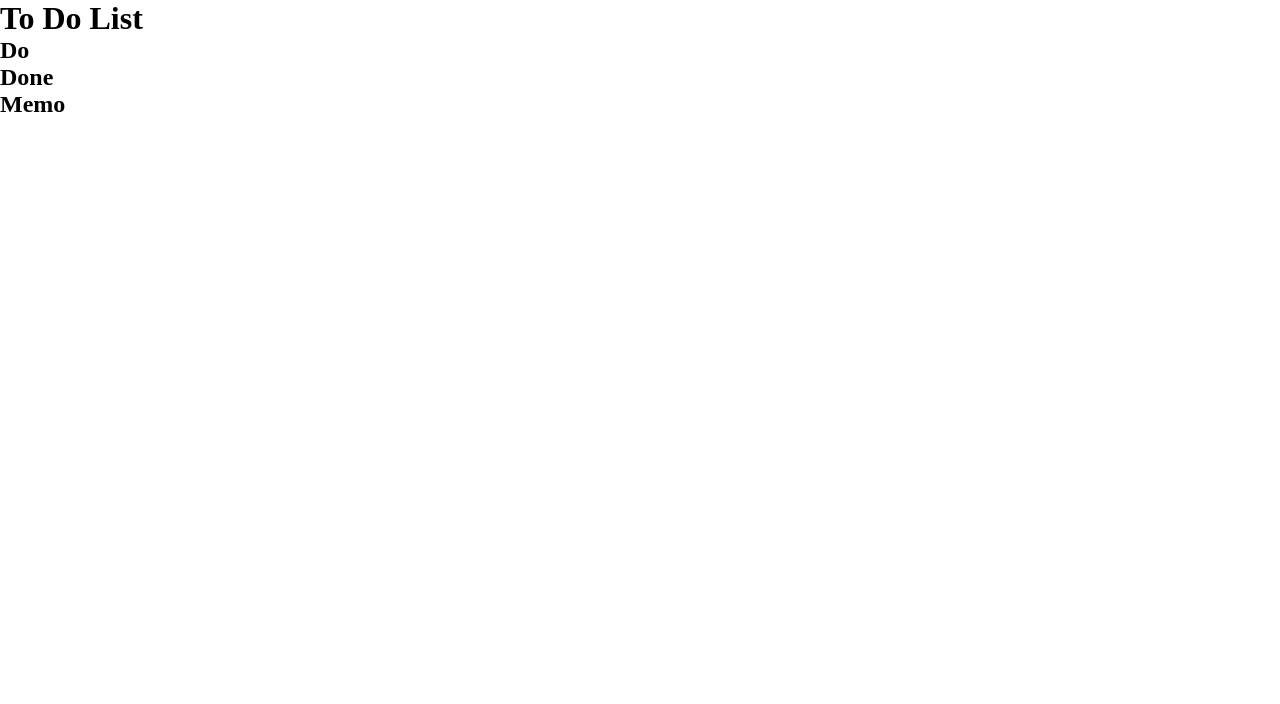
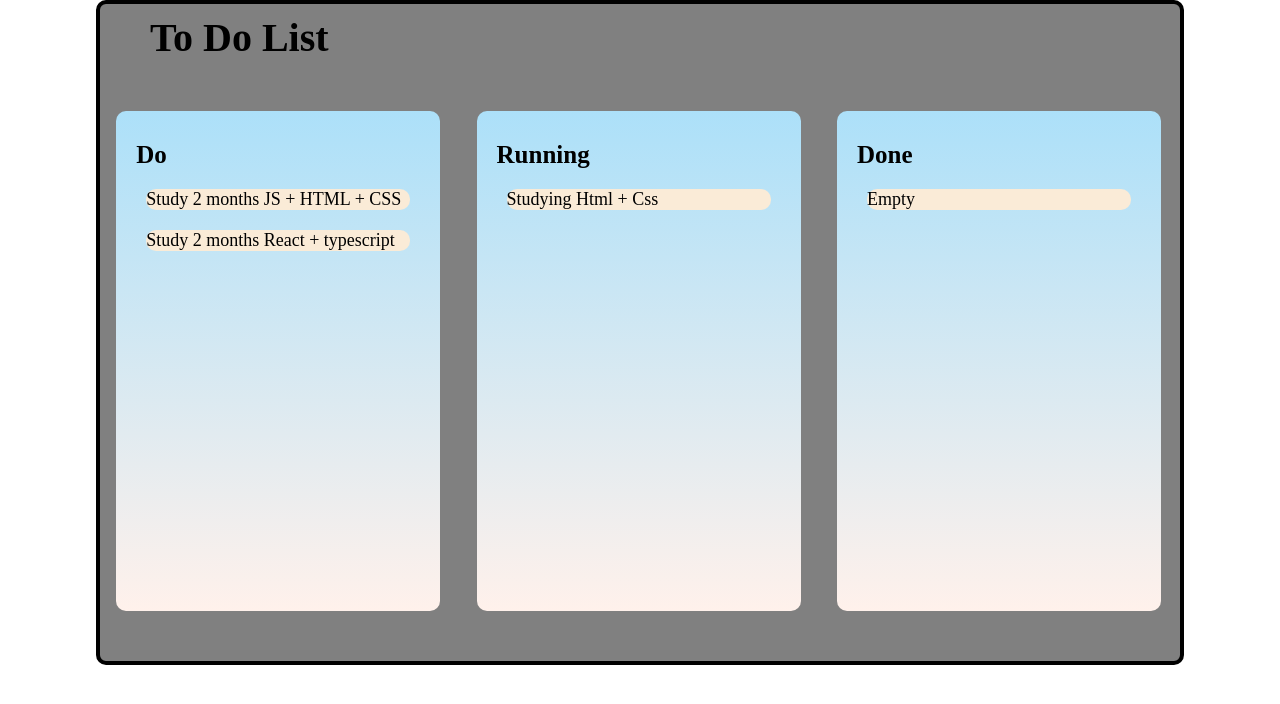
Before and after one commit to rwgit2023/to-do, a plain HTML site: page index.html in a window 1280 px wide. Drawn offline with Linux system fonts and the light colour scheme.

Commit message:
Third Commit

```diff
--- a/index.html
+++ b/index.html
@@ -19,11 +19,56 @@
 
     <main>
 
-        <h1>To Do List</h1>
 
-        <h2>Do</h2>
-        <h2>Done</h2>
-        <h2>Memo</h2>
+        <div class="box">
+
+            <h1>To Do List</h1>
+
+            <ul class="levels">
+                <li class="type">
+                    <h2>Do</h2>
+                    <p>Study 2 months JS + HTML + CSS</p>
+                    <p>Study 2 months React + typescript</p>
+
+                </li>
+                <li class="type">
+                    <h2>Running</h2>
+                    <p>Studying Html + Css</p>
+
+                </li>
+                <li class="type">
+                    <h2>Done</h2>
+                    <p>Empty</p>
+
+                </li>
+
+            </ul>
+
+        </div>
+
+
+
+
+
+
+
+
+
+
+
+
+
+
+
+
+
+
+
+
+
+
+
+
 
 
     </main>
--- a/src/css/style.css
+++ b/src/css/style.css
@@ -0,0 +1,76 @@
+main{
+
+    max-width: 100%;
+    max-height: 100%;
+    position: relative;
+
+
+}
+
+.box{
+
+    margin-left: 7.5%;
+    width: 85%;
+    box-sizing: border-box;
+    border: 4px solid black;
+    border-radius: 10px;
+    position: absolute;
+    background: grey;
+
+
+}
+
+
+
+.levels{
+
+    width: 1080px;
+    margin: 0 auto;
+    padding: 50px 0;
+
+}
+
+.levels li{
+
+    display: inline-block;
+    vertical-align: top;
+    background-image: linear-gradient(to top, #fff1eb 0%, #ace0f9 100%);
+    /* background-image: linear-gradient(to top, #4fb576 0%, #44c489 30%, #28a9ae 46%, #28a2b7 59%, #4c7788 71%, #6c4f63 86%, #432c39 100%); */
+    border-radius: 10px;
+    text-align: left;
+    width: 30%;
+    height: 500px;
+    padding: 30px 20px;
+    box-sizing: border-box;
+    border: none;
+    font-size: 18px;
+    margin: 0 1.5%;
+
+
+
+}
+
+.box h1{
+    padding: 0 50px;
+    margin: 10px 0 0 0;
+    bottom: auto;
+    font-size: 40px;
+
+
+}
+
+.type h2{
+    font-size: 25px;
+    margin: 0 0 15px 0;
+
+}
+
+.type p{
+    background: antiquewhite;
+    box-sizing: border-box;
+    border: none;
+    margin: 20px 10px;
+    border-radius: 10px;
+
+
+}
```
